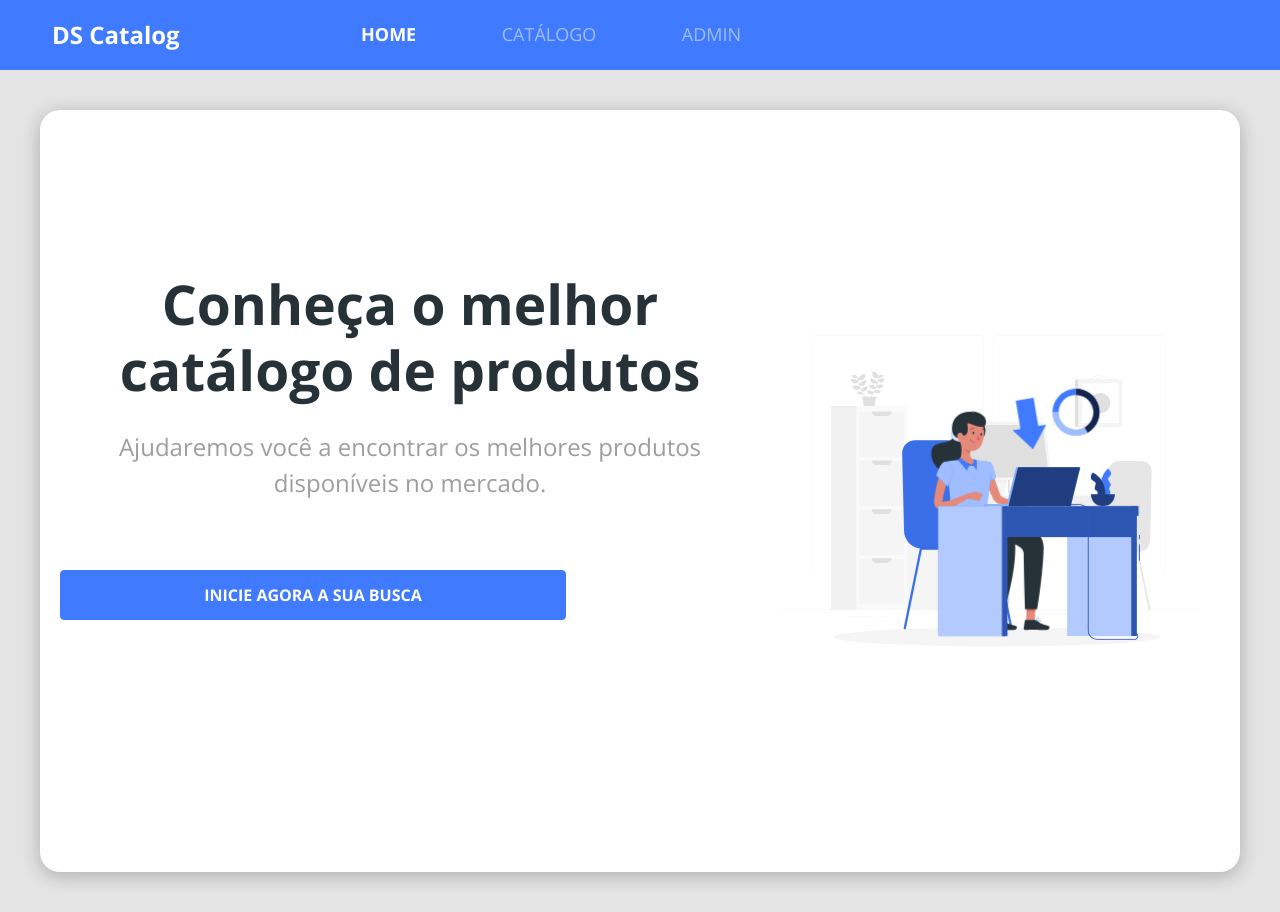
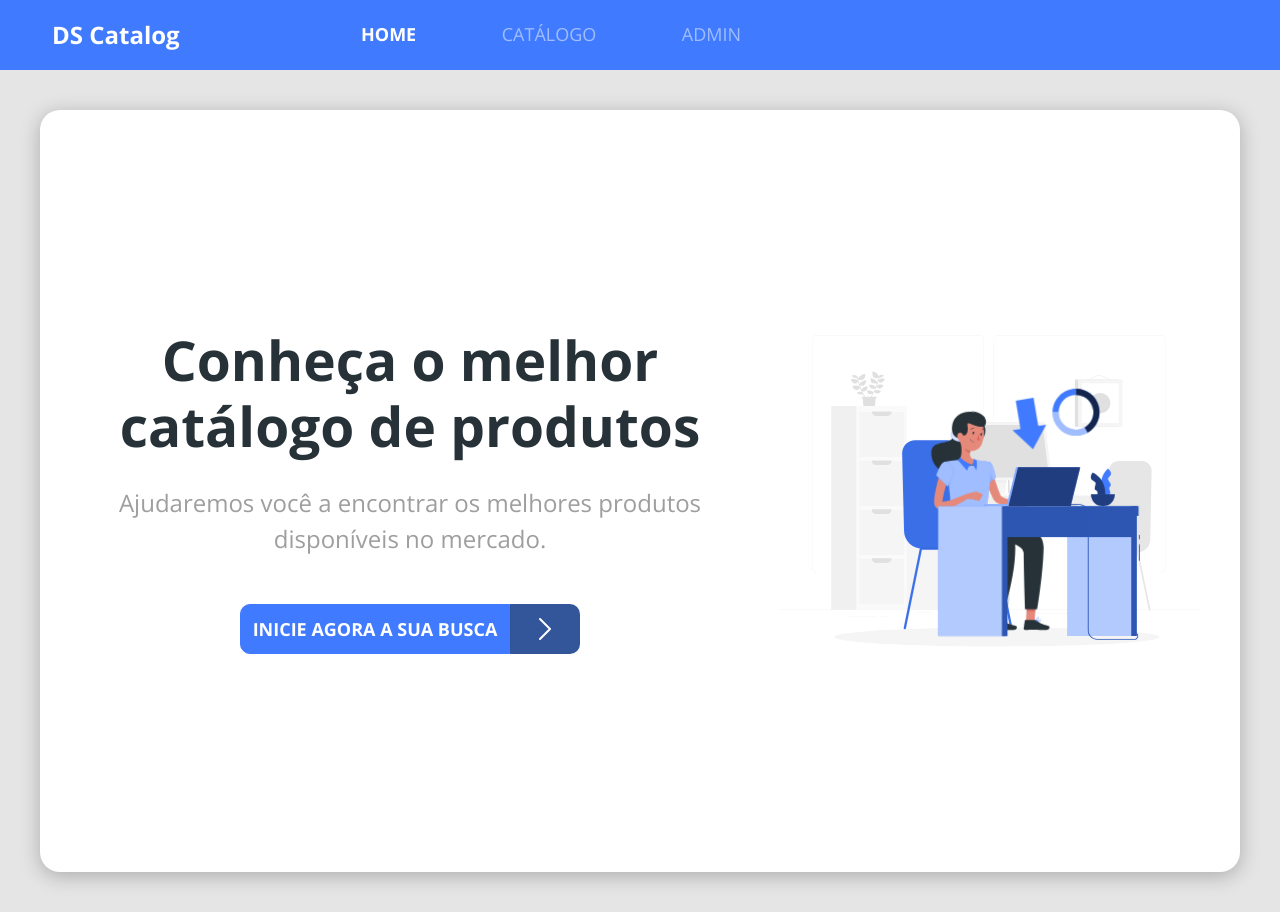
Before and after one commit to AiltonRibeiroDev/dscatalog, a React (Create React App) app in the folder frontweb/: page / in a window 1280 px wide. Built offline with nearby package versions, Linux system fonts and the light colour scheme.

Commit message:
Custom ButtonIcon

```diff
--- a/frontweb/src/components/ButtonIcon/index.tsx
+++ b/frontweb/src/components/ButtonIcon/index.tsx
@@ -1,12 +1,19 @@
-import './styles.css'
+import './styles.css';
+import { ReactComponent as ArrowIcon } from 'assets/images/Seta.svg';
 
 const ButtonIcon = () => {
   return (
-    <button className="btn btn-primary btn-icon">
+    <div className='btn-container'>
 
-      <h6>   INICIE AGORA A SUA BUSCA </h6>
+        <button className="btn btn-primary ">
+          <h6> INICIE AGORA A SUA BUSCA </h6>
+        </button>
 
-    </button>
+
+      <div className="btn-icon-container">
+        <ArrowIcon />
+      </div>
+    </div>
   );
 };
 
--- a/frontweb/src/components/ButtonIcon/styles.css
+++ b/frontweb/src/components/ButtonIcon/styles.css
@@ -1,5 +1,37 @@
-.btn-icon{
+.btn-icon-container {
+  display: flex;
+  justify-content: center;
+  align-items: center;
+  width: 50px;
   height: 50px;
-  color: rgb(255, 255, 255);
-  margin: 0 auto;
+  background-color: #33569b;
+  border-radius: 0 10px 10px 0;
 }
+
+.btn-container {
+  display: flex;
+}
+
+.btn h6 {
+  color: #fff;
+  font-size: 12px;
+  text-transform: uppercase;
+}
+
+.btn-container button {
+  border-radius: 10px 0 0 10px;
+}
+
+@media (min-width: 576px) {
+  .btn-icon-container {
+    width: 70px;
+    height: 50px;
+  }
+
+  .btn h6 {
+
+    font-size: 18px;
+
+  }
+
+}
--- a/frontweb/src/pages/Home/Admin/Admin.tsx
+++ b/frontweb/src/pages/Home/Admin/Admin.tsx
@@ -1,7 +1,11 @@
 
 
 const Admin = () => {
-  return <h1>Página Admin</h1>;
+  return(
+
+  <h1>Página Admin</h1>
+
+  );
 };
 
 export default Admin;
--- a/frontweb/src/pages/Home/index.tsx
+++ b/frontweb/src/pages/Home/index.tsx
@@ -14,10 +14,14 @@
               Ajudaremos você a encontrar os melhores produtos disponíveis no
               mercado.
             </p>
+            <div className='buttom-click'>
+            <Link to={'/products'}>
+              <ButtonIcon />
+            </Link>
           </div>
-          <Link to={'/products'}>
-            <ButtonIcon />
-          </Link>
+          </div>
+
+
         </div>
 
         <div className="home-image-container">
--- a/frontweb/src/pages/Home/styles.css
+++ b/frontweb/src/pages/Home/styles.css
@@ -8,9 +8,11 @@
 .home-content-container{
   display: flex;
   flex-direction: column;
-
+  justify-content: center;
   padding: 10px 10px 60px 10px;
 }
+
+
 
 .home-content-container h1{
   width: 260px;
@@ -46,6 +48,12 @@
 
 }
 
+.buttom-click{
+  display: flex;
+  justify-content: center;
+
+}
+
 
 /* BREAKPOINTS */
 
@@ -72,10 +80,7 @@
 
 }
 
-.home-content-container button{
-  width: 506px;
 
-}
 
 .home-image-container svg{
   width: 506px;
```
Also changed, not shown: frontweb/src/assets/images/Seta.svg (added).
